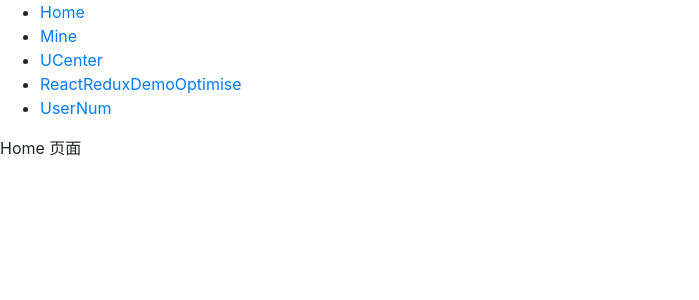
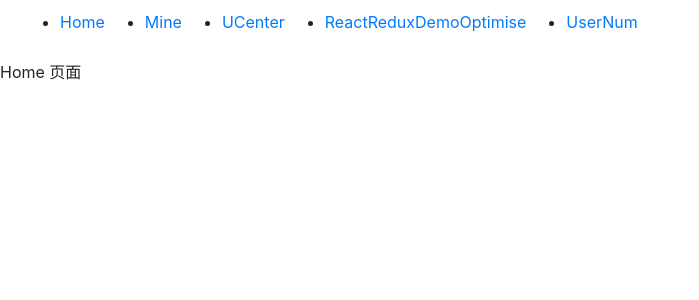
Before and after one commit to yangchaojun/react-base, a React (Create React App) app: page /home in a window 1280 px wide. Shown: the top 300 px of the page, without its empty margins (0-699 px from the left). Built offline with nearby package versions, Linux system fonts and the light colour scheme; no server answers.

Commit message:
测试jsonholder静态服务

```diff
--- a/src/components/Nav/index.jsx
+++ b/src/components/Nav/index.jsx
@@ -1,5 +1,6 @@
 import React from 'react'
 import {Link} from 'react-router-dom'
+import './style.css'
 
 const Nav = () => {
     return (
--- /dev/null
+++ b/src/components/Nav/style.css
@@ -0,0 +1,7 @@
+ul {
+  display: flex;
+  width: 100vw;
+}
+li {
+  margin: 10px 20px;
+}
--- a/src/pages/Home.jsx
+++ b/src/pages/Home.jsx
@@ -1,6 +1,14 @@
-import React from 'react'
+import React, {useEffect} from 'react'
 
 const Home = () => {
+    useEffect(() => {
+        fetch("https://my-json-server.typicode.com/yangchaojun/json-static-service/users")
+        .then(res => res.json())
+        .then(data => {
+            console.log(data);
+        })
+    })
+
     return (
         <div>Home 页面</div>
     )
```
